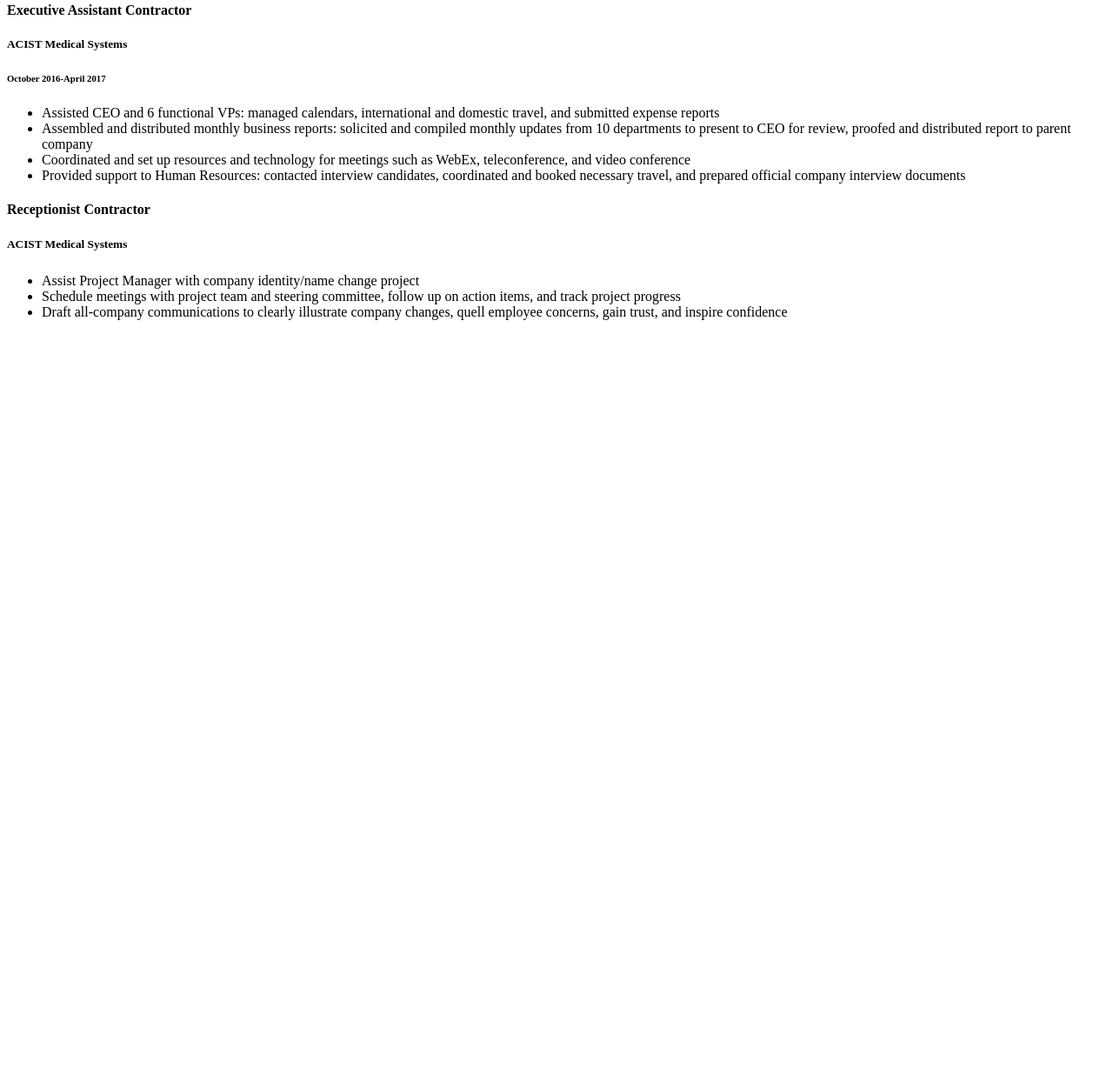
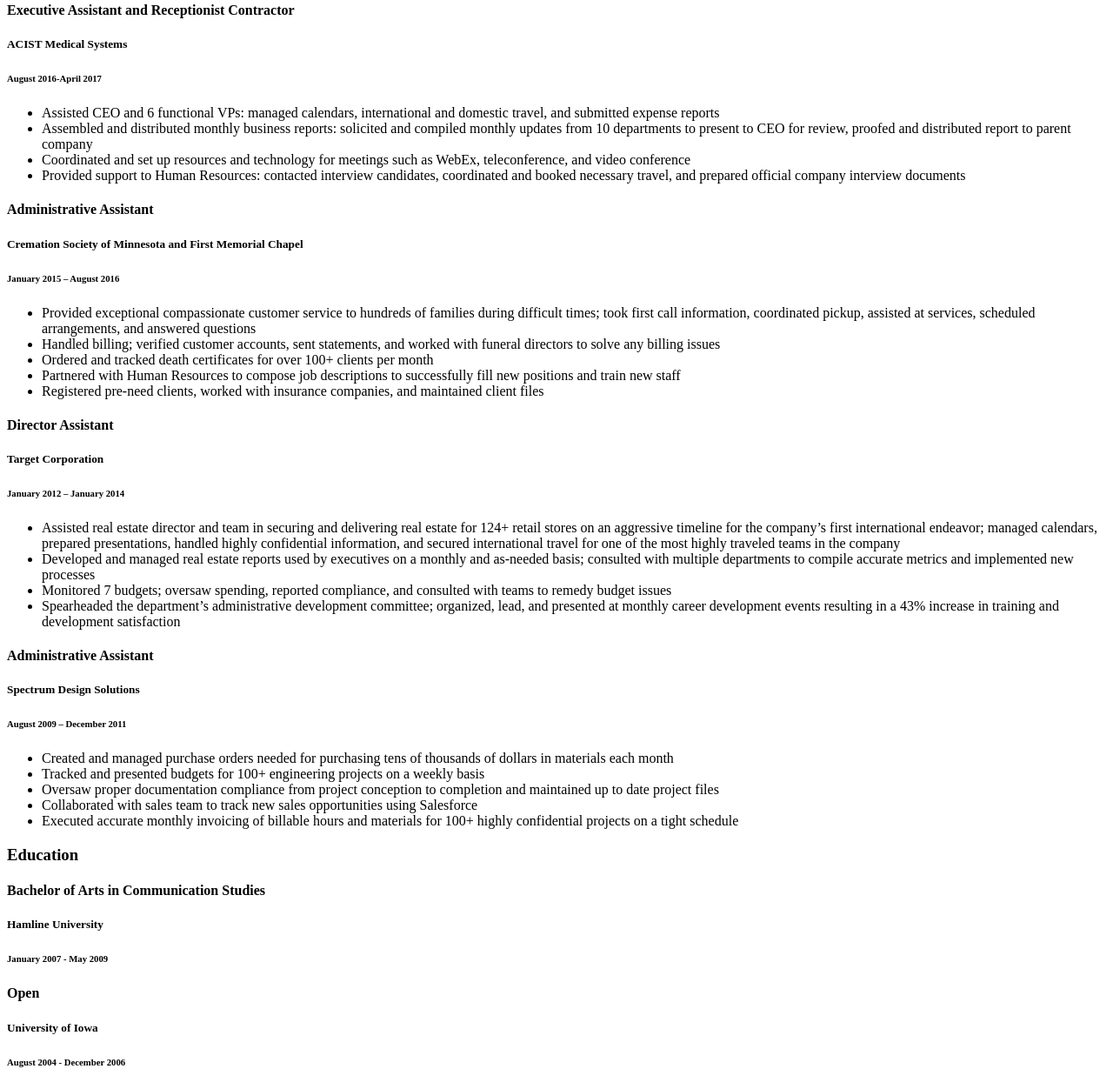
Before and after one commit to winklockm/winklockm.github.io, a plain HTML site: page index.html in a window 1280 px wide. Shown: the part 1151-2403 px from the top of the page at 87% size. Before the commit the page ends 1535 px from the top, so only its background shows below. Drawn offline with Linux system fonts and the light colour scheme.

Commit message:
Update index.html

```diff
--- a/index.html
+++ b/index.html
@@ -67,9 +67,9 @@
   </div>
 
   <div>
-    <h4>Executive Assistant Contractor</h4>
+    <h4>Executive Assistant and Receptionist Contractor</h4>
     <h5>ACIST Medical Systems</h5>
-    <h6>October 2016-April 2017</h6>
+    <h6>August 2016-April 2017</h6>
 
     <ul>
       <li>Assisted CEO and 6 functional VPs: managed calendars, international and domestic travel, and submitted expense reports</li>
@@ -79,14 +79,58 @@
   </div>
 
   <div>
-    <h4>Receptionist Contractor</h4>
-    <h5>ACIST Medical Systems</h5>
-    <h6></h6>
+    <h4>Administrative Assistant</h4>
+    <h5>Cremation Society of Minnesota and First Memorial Chapel</h5>
+    <h6>January 2015 – August 2016</h6>
 
     <ul>
-      <li>Assist Project Manager with company identity/name change project</li>
-      <li>Schedule meetings with project team and steering committee, follow up on action items, and track project progress</li>
-      <li>Draft all-company communications to clearly illustrate company changes, quell employee concerns, gain trust, and inspire confidence</li>
+      <li>Provided exceptional compassionate customer service to hundreds of families during difficult times; took first call information, coordinated pickup, assisted at services, scheduled arrangements, and answered questions</li>
+      <li>Handled billing; verified customer accounts, sent statements, and worked with funeral directors to solve any billing issues</li>
+      <li>Ordered and tracked death certificates for over 100+ clients per month</li>
+      <li>Partnered with Human Resources to compose job descriptions to successfully fill new positions and train new staff</li>
+      <li>Registered pre-need clients, worked with insurance companies, and maintained client files</li>
   </div>
+
+  <div>
+    <h4>Director Assistant</h4>
+    <h5>Target Corporation</h5>
+    <h6>January 2012 – January 2014</h6>
+
+    <ul>
+      <li>Assisted real estate director and team in securing and delivering real estate for 124+ retail stores on an aggressive timeline for the company’s first international endeavor; managed calendars, prepared presentations, handled highly confidential information, and secured international travel for one of the most highly traveled teams in the company</li>
+      <li>Developed and managed real estate reports used by executives on a monthly and as-needed basis; consulted with multiple departments to compile accurate metrics and implemented new processes</li>
+      <li>Monitored 7 budgets; oversaw spending, reported compliance, and consulted with teams to remedy budget issues</li>
+      <li>Spearheaded the department’s administrative development committee; organized, lead, and presented at monthly career development events resulting in a 43% increase in training and development satisfaction</li>
+  </div>
+
+  <div>
+    <h4>Administrative Assistant</h4>
+    <h5>Spectrum Design Solutions</h5>
+    <h6>August 2009 – December 2011</h6>
+
+    <ul>
+      <li>Created and managed purchase orders needed for purchasing tens of thousands of dollars in materials each month</li>
+      <li>Tracked and presented budgets for 100+ engineering projects on a weekly basis</li>
+      <li>Oversaw proper documentation compliance from project conception to completion and maintained up to date project files</li>
+      <li>Collaborated with sales team to track new sales opportunities using Salesforce</li>
+      <li>Executed accurate monthly invoicing of billable hours and materials for 100+ highly confidential projects on a tight schedule</li>
+  </div>
+
+  <div class="exp-header">
+       <h3>Education</h3>
+  </div>
+
+  <div>
+    <h4>Bachelor of Arts in Communication Studies</h4>
+    <h5>Hamline University</h5>
+    <h6>January 2007 - May 2009</h6>
+  </div>
+
+  <div>
+    <h4>Open</h4>
+    <h5>University of Iowa</h5>
+    <h6>August 2004 - December 2006</h6>
+  </div>
+
 </body>
 </html>
```
